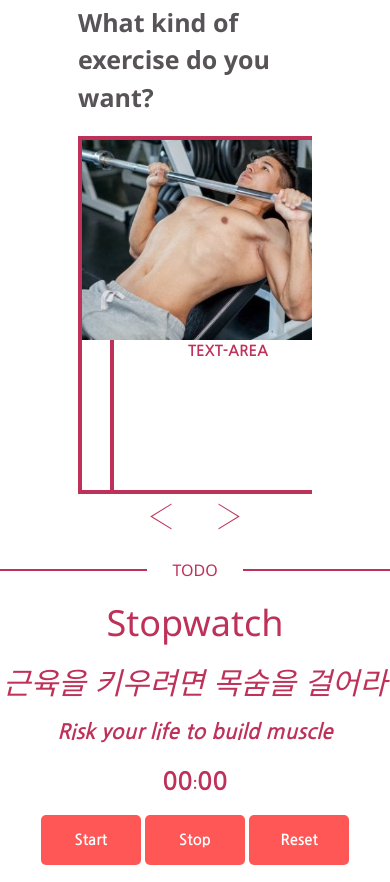
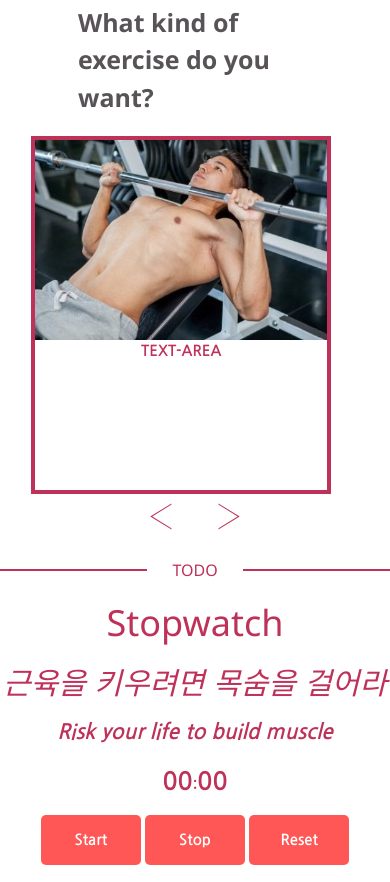
Before and after one commit to jeehoo0767/weightTraining_Application, a plain HTML site: page index.html in a window 390 px wide. Shown: the part 860-1742 px from the top of the page. Drawn offline with nearby package versions, Linux system fonts and the light colour scheme.

Commit message:
carousel

```diff
--- a/index.html
+++ b/index.html
@@ -142,11 +142,11 @@
             $(".eng_box").addClass("show");
         })
 
-        $(".item, .cloned").mouseover(function(){
+        $(".item, .cloned, .item_container").mouseover(function(){
             $(this).css({"opacity" : "0.5",
                         "transition" : "0.3s all ease-in-out"});
         });
-        $(".item, .cloned").mouseout(function(){
+        $(".item, .cloned, .item_container").mouseout(function(){
             $(this).css({"opacity" : "1",
                         "transition" : "0.3s all ease-in-out"});
         });
--- a/style.css
+++ b/style.css
@@ -327,7 +327,7 @@ ul li {
 }
 
 .owl-carousel{
-  width: 48%;
+  width: 60%;
   margin: 0 auto;
   text-align: center;
 }
@@ -357,16 +357,16 @@ ul li {
   cursor: pointer;
 }
 
-.owl-carousel .item img{
-  width: 200px;
+.owl-carousel .item .item_container img{
+  width: 100%;
   height: 200px;
   display: block;
   opacity: 1;
 }
 
-.item_container img:hover .item_container img{
+/* .item_container img:hover .item_container img{
   opacity: 0.5;
-}
+} */
 
 .item_text_area{
   height: 150px;
@@ -389,14 +389,14 @@ ul li {
   display: inline-block;
   transition: 1s all ease-in-out;
 }
-
+/*
 .item:hover .item_text_box{
   width: 150px;
   height: 130px;
   line-height: 130px;
   font-size: 35px;
   transition: 1s all ease-in-out;
-}
+} */
 
 .footer{
   height: 150px;
@@ -424,7 +424,7 @@ ul li {
   width: 40px;
   height: 40px;
 }
-@media screen and (max-width: 600px) {
+@media screen and (max-width: 400px) {
   .js-form input {
     margin-top: 20px;
     padding: 10px;
@@ -495,5 +495,9 @@ ul li {
     margin-top: 30px;
   }
 
+  .carousel_area{
+    width: 84%;
+    margin: 0 auto;
+  }
 
 }
```
